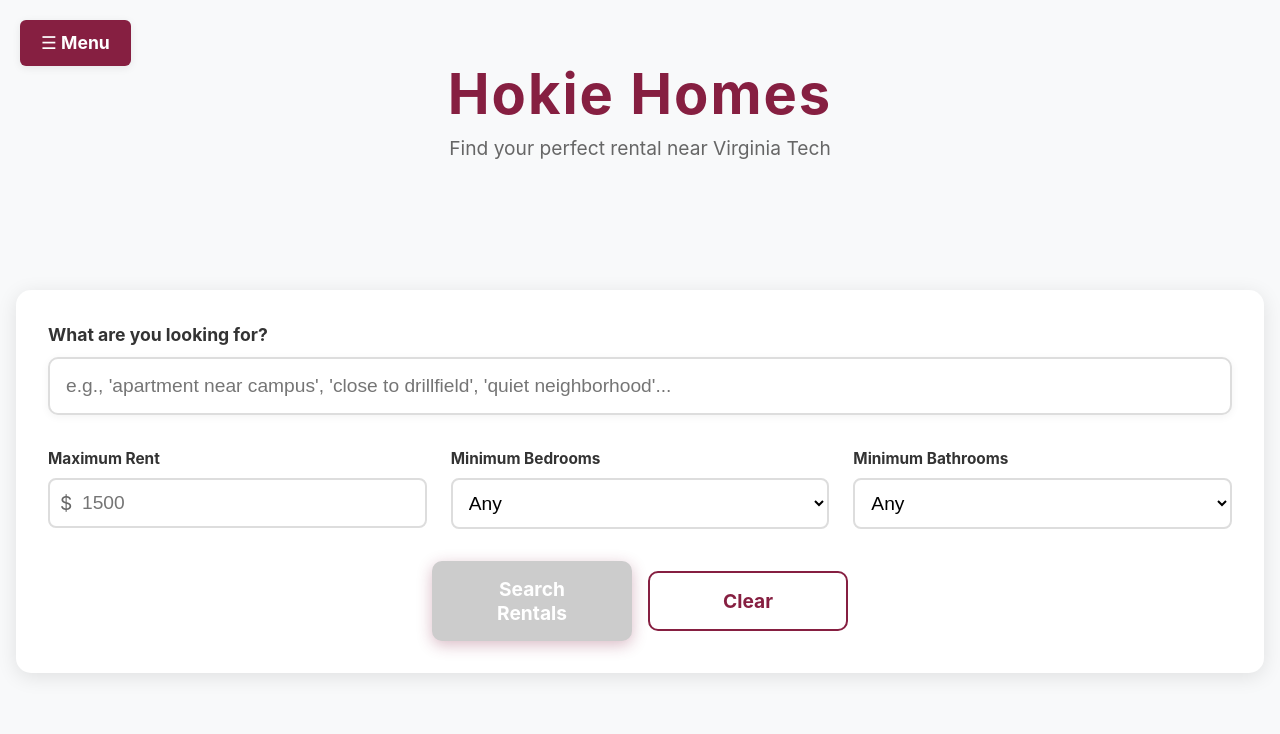
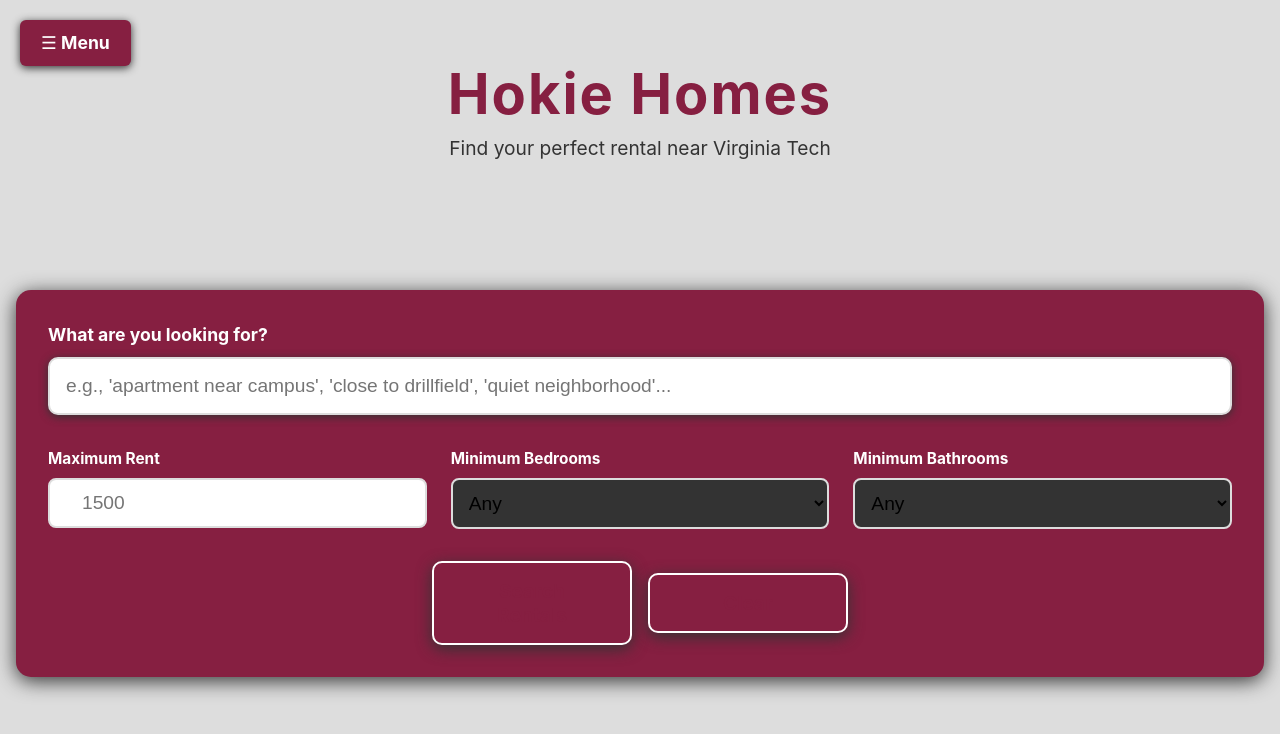
Before and after one commit to namyrrep/VTHousing, a React (Vite) app in the folder frontend/: page / in a window 1280 px wide. Shown: the top 734 px of the page. Built offline with nearby package versions, Linux system fonts and the light colour scheme.

Commit message:
current project

```diff
--- a/frontend/src/Home.jsx
+++ b/frontend/src/Home.jsx
@@ -7,8 +7,8 @@
     <div style={{ position: 'fixed', top: 20, left: 20, zIndex: 1000 }}>
       <button
         style={{
-          background: '#861f41', color: '#fff', border: 'none', padding: '0.7em 1.2em', borderRadius: 6,
-          fontSize: '1.1em', cursor: 'pointer', fontWeight: 'bold', boxShadow: '0 2px 8px rgba(0,0,0,0.08)'
+          background: '#861f41', color: '#ffffff', border: 'none', padding: '0.7em 1.2em', borderRadius: 6,
+          fontSize: '1.1em', cursor: 'pointer', fontWeight: 'bold', boxShadow: '0 2px 8px #333'
         }}
         onClick={() => setOpen(!open)}
       >
@@ -16,7 +16,7 @@
       </button>
       {open && (
         <div style={{
-          marginTop: 8, background: '#fff', border: '1px solid #ddd', borderRadius: 6, boxShadow: '0 2px 12px rgba(0,0,0,0.10)',
+          marginTop: 8, background: '#ddd', border: '1px solid #ddd', borderRadius: 6, boxShadow: '0 2px 12px #333',
           minWidth: 140, display: 'flex', flexDirection: 'column', padding: '0.5em 0'
         }}>
           <Link to="/Checklist" style={{ color: '#861f41', textDecoration: 'none', padding: '0.7em 1.2em', fontSize: '1em' }} onClick={() => setOpen(false)}>Checklist</Link>
@@ -114,7 +114,7 @@
       width: '100vw',
       margin: 0,
       padding: 0,
-      backgroundColor: '#f8f9fa',
+      backgroundColor: '#ddd',
       paddingBottom: '2rem',
       boxSizing: 'border-box',
       overflow: 'hidden' // Prevent horizontal scroll
@@ -141,7 +141,7 @@
         </h1>
         <p style={{
           fontSize: 'clamp(1rem, 2vw, 1.2rem)',
-          color: '#666',
+          color: '#333',
           marginBottom: '2rem',
           margin: '0 0 2rem 0'
         }}>
@@ -163,9 +163,9 @@
           width: '100%',
           maxWidth: '100%',
           padding: 'clamp(1rem, 3vw, 2rem)',
-          backgroundColor: 'white',
+          backgroundColor: '#861f41',
           borderRadius: '15px',
-          boxShadow: '0 4px 20px rgba(0,0,0,0.1)',
+          boxShadow: '0 4px 20px #333',
           marginBottom: '2rem',
           boxSizing: 'border-box'
         }}>
@@ -176,7 +176,7 @@
               display: 'block',
               fontWeight: 'bold',
               marginBottom: '0.5rem',
-              color: '#333',
+              color: '#ffffff',
               fontSize: 'clamp(1rem, 1.5vw, 1.1rem)'
             }}>
               What are you looking for?
@@ -194,11 +194,11 @@
                 borderRadius: '10px',
                 border: '2px solid #ddd',
                 outline: 'none',
-                boxShadow: '0 2px 8px rgba(0,0,0,0.05)',
+                boxShadow: '0 2px 8px #333',
                 transition: 'border-color 0.3s',
                 boxSizing: 'border-box'
               }}
-              onFocus={e => e.target.style.borderColor = '#861f41'}
+              onFocus={e => e.target.style.borderColor = '#333'}
               onBlur={e => e.target.style.borderColor = '#ddd'}
             />
           </div>
@@ -216,7 +216,7 @@
                 display: 'block',
                 fontWeight: 'bold',
                 marginBottom: '0.5rem',
-                color: '#333',
+                color: '#ffffff',
                 fontSize: 'clamp(0.9rem, 1.2vw, 1rem)'
               }}>
                 Maximum Rent
@@ -227,7 +227,7 @@
                   left: '12px',
                   top: '50%',
                   transform: 'translateY(-50%)',
-                  color: '#666',
+                  color: '#ffffff',
                   fontSize: 'clamp(1rem, 1.5vw, 1.2rem)'
                 }}>
                   $
@@ -246,7 +246,7 @@
                     textAlign: 'left',
                     outline: 'none',
                     transition: 'border-color 0.3s',
-                    boxSizing: 'border-box'
+                    boxSizing: 'border-box',
                   }}
                   onFocus={e => e.target.style.borderColor = '#861f41'}
                   onBlur={e => e.target.style.borderColor = '#ddd'}
@@ -260,7 +260,7 @@
                 display: 'block',
                 fontWeight: 'bold',
                 marginBottom: '0.5rem',
-                color: '#333',
+                color: '#ffffff',
                 fontSize: 'clamp(0.9rem, 1.2vw, 1rem)'
               }}>
                 Minimum Bedrooms
@@ -274,7 +274,7 @@
                   padding: 'clamp(0.6rem, 1.2vw, 0.75rem)',
                   borderRadius: '8px',
                   border: '2px solid #ddd',
-                  backgroundColor: 'white',
+                  backgroundColor: '#333',
                   outline: 'none',
                   transition: 'border-color 0.3s',
                   boxSizing: 'border-box'
@@ -295,7 +295,7 @@
                 display: 'block',
                 fontWeight: 'bold',
                 marginBottom: '0.5rem',
-                color: '#333',
+                color: '#ffffff',
                 fontSize: 'clamp(0.9rem, 1.2vw, 1rem)'
               }}>
                 Minimum Bathrooms
@@ -309,7 +309,7 @@
                   padding: 'clamp(0.6rem, 1.2vw, 0.75rem)',
                   borderRadius: '8px',
                   border: '2px solid #ddd',
-                  backgroundColor: 'white',
+                  backgroundColor: '#333',
                   outline: 'none',
                   transition: 'border-color 0.3s',
                   boxSizing: 'border-box'
@@ -338,29 +338,31 @@
               onClick={handleSearch}
               disabled={loading || !search.trim()}
               style={{
-                background: loading || !search.trim() ? '#ccc' : '#861f41',
-                color: '#fff',
-                border: 'none',
+                background: '#861f41',
+                color: '#861f41',
+                border: '2px solid #ffffff',
                 padding: 'clamp(0.8rem, 1.5vw, 1rem) clamp(1.5rem, 3vw, 2rem)',
                 borderRadius: '10px',
                 fontSize: 'clamp(1rem, 1.5vw, 1.2rem)',
-                cursor: loading || !search.trim() ? 'not-allowed' : 'pointer',
+                cursor: 'pointer',
                 fontWeight: 'bold',
-                boxShadow: '0 4px 15px rgba(134, 31, 65, 0.3)',
+                boxShadow: '0 4px 15px #333',
                 transition: 'all 0.3s',
                 minWidth: 'clamp(120px, 20vw, 150px)',
                 flex: '1 1 auto',
                 maxWidth: '200px'
               }}
-              onMouseOver={e => {
+              onMouseOut={e => {
                 if (!loading && search.trim()) {
-                  e.target.style.backgroundColor = '#6d1a35';
+                  e.target.style.backgroundColor = '#861f41';
+                  e.target.style.color = '#ffffff';
                   e.target.style.transform = 'translateY(-2px)';
                 }
               }}
-              onMouseOut={e => {
+              onMouseOver={e => {
                 if (!loading && search.trim()) {
-                  e.target.style.backgroundColor = '#861f41';
+                  e.target.style.backgroundColor = '#ffffff';
+                  e.target.style.color = '#861f41';
                   e.target.style.transform = 'translateY(0)';
                 }
               }}
@@ -373,23 +375,26 @@
               style={{
                 background: 'transparent',
                 color: '#861f41',
-                border: '2px solid #861f41',
+                border: '2px solid #ffffff',
                 padding: 'clamp(0.8rem, 1.5vw, 1rem) clamp(1.5rem, 3vw, 2rem)',
                 borderRadius: '10px',
                 fontSize: 'clamp(1rem, 1.5vw, 1.2rem)',
                 cursor: 'pointer',
                 fontWeight: 'bold',
+                boxShadow: '0 4px 15px #333',
                 transition: 'all 0.3s',
                 flex: '1 1 auto',
                 maxWidth: '200px'
               }}
               onMouseOver={e => {
-                e.target.style.backgroundColor = '#861f41';
-                e.target.style.color = 'white';
+                e.target.style.backgroundColor = '#ffffff';
+                e.target.style.color = '#861f41';
+                e.target.style.transform = 'translateY(0)';
               }}
               onMouseOut={e => {
                 e.target.style.backgroundColor = 'transparent';
-                e.target.style.color = '#861f41';
+                e.target.style.color = '#ffffff';
+                e.target.style.transform = 'translateY(-2px)';
               }}
             >
               Clear
@@ -432,16 +437,16 @@
             }}>
               {results.map((rental, index) => (
                 <div key={index} style={{
-                  backgroundColor: 'white',
-                  border: '1px solid #ddd',
+                  backgroundColor: '#861f41', // Changed from 'white' to maroon
+                  border: '1px solid #861f41', // Darker maroon border
                   padding: 'clamp(1rem, 2vw, 1.5rem)',
                   borderRadius: '10px',
-                  boxShadow: '0 2px 10px rgba(0,0,0,0.08)',
+                  boxShadow: '0 2px 10px #333', // Maroon shadow
                   boxSizing: 'border-box',
                   width: '100%'
                 }}>
                   <h4 style={{
-                    color: '#861f41',
+                    color: '#ffffff', // Changed to white for contras qt
                     marginBottom: '0.5rem',
                     fontSize: 'clamp(1.1rem, 1.8vw, 1.3rem)',
                     wordBreak: 'break-word'
@@ -449,7 +454,7 @@
                     {rental.name_of_rental}
                   </h4>
                   <p style={{
-                    color: '#666',
+                    color: '#ffffff', // Light gray for address text
                     marginBottom: '0.5rem',
                     fontSize: 'clamp(0.9rem, 1.2vw, 1rem)',
                     wordBreak: 'break-word'
@@ -463,7 +468,8 @@
                     marginBottom: '1rem'
                   }}>
                     <span style={{
-                      background: '#f0f8ff',
+                      background: 'rgba(255, 255, 255, 0.15)', // Semi-transparent white badges
+                      color: '#ffffff',
                       padding: '0.25rem 0.5rem',
                       borderRadius: '4px',
                       fontSize: 'clamp(0.8rem, 1vw, 0.9rem)',
@@ -472,7 +478,8 @@
                       💰 ${rental.rent_price}/month
                     </span>
                     <span style={{
-                      background: '#f0f8ff',
+                      background: 'rgba(255, 255, 255, 0.15)', // Semi-transparent white badges
+                      color: '#ffffff',
                       padding: '0.25rem 0.5rem',
                       borderRadius: '4px',
                       fontSize: 'clamp(0.8rem, 1vw, 0.9rem)',
@@ -481,7 +488,8 @@
                       🛏️ {rental.num_bedrooms} bed{rental.num_bedrooms !== 1 ? 's' : ''}
                     </span>
                     <span style={{
-                      background: '#f0f8ff',
+                      background: 'rgba(255, 255, 255, 0.15)', // Semi-transparent white badges
+                      color: '#ffffff',
                       padding: '0.25rem 0.5rem',
                       borderRadius: '4px',
                       fontSize: 'clamp(0.8rem, 1vw, 0.9rem)',
@@ -490,7 +498,8 @@
                       🚿 {rental.num_bathrooms} bath{rental.num_bathrooms !== 1 ? 's' : ''}
                     </span>
                     <span style={{
-                      background: '#f0f8ff',
+                      background: 'rgba(255, 255, 255, 0.15)', // Semi-transparent white badges
+                      color: '#ffffff',
                       padding: '0.25rem 0.5rem',
                       borderRadius: '4px',
                       fontSize: 'clamp(0.8rem, 1vw, 0.9rem)',
@@ -505,10 +514,12 @@
                       target="_blank"
                       rel="noopener noreferrer"
                       style={{
-                        color: '#861f41',
+                        color: '#ffffff', // White text
                         textDecoration: 'none',
                         fontWeight: 'bold',
-                        border: '1px solid #861f41',
+                        boxShadow: '0 4px 15px #333',
+                        border: '2px solid #ffffff', // White border
+                        backgroundColor: 'transparent',
                         padding: '0.5rem 1rem',
                         borderRadius: '5px',
                         display: 'inline-block',
@@ -516,12 +527,14 @@
                         fontSize: 'clamp(0.9rem, 1.2vw, 1rem)'
                       }}
                       onMouseOver={e => {
-                        e.target.style.backgroundColor = '#861f41';
-                        e.target.style.color = 'white';
+                        e.target.style.backgroundColor = '#ffffff';
+                        e.target.style.color = '#861f41';
+                        e.target.style.transform = 'translateY(0)';
                       }}
                       onMouseOut={e => {
                         e.target.style.backgroundColor = 'transparent';
-                        e.target.style.color = '#861f41';
+                        e.target.style.color = '#ffffff';
+                        e.target.style.transform = 'translateY(-2px)';
                       }}
                     >
                       View Listing →
```
